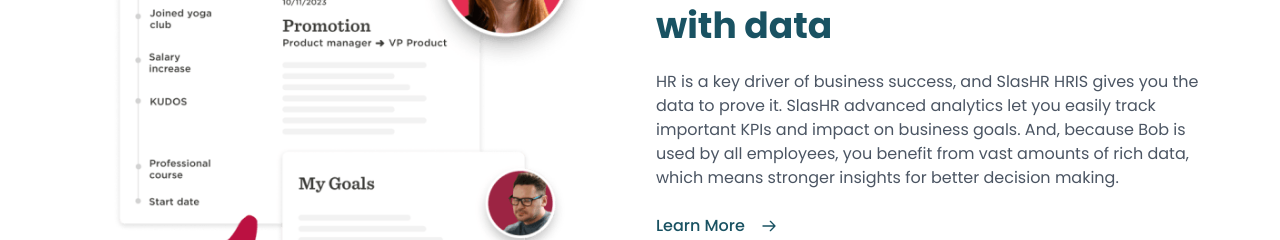
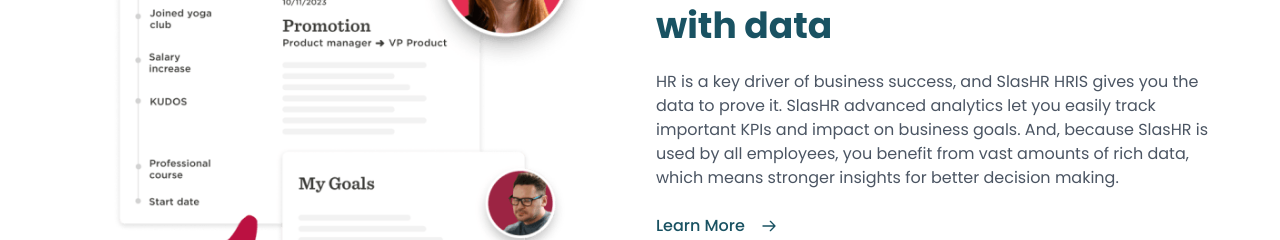
Before and after one commit to bassinebrabije/HR, a Next.js app: page /more in a window 1280 px wide. Shown: the part 709-949 px from the top of the page. Built offline with nearby package versions, Linux system fonts and the light colour scheme.

Commit message:
fix text

```diff
--- a/app/more/page.tsx
+++ b/app/more/page.tsx
@@ -81,7 +81,7 @@
                         <p className="mt-2 sm:mt-6 text-sm  sm:text-base text-gray-600">
                             HR is a key driver of business success, and SlasHR HRIS gives you the data to prove it.
                             SlasHR advanced analytics let you easily track important KPIs and impact on business
-                            goals. And, because Bob is used by all employees, you benefit from vast amounts of
+                            goals. And, because SlasHR is used by all employees, you benefit from vast amounts of
                             rich data, which means stronger insights for better decision making.
 
 
```
